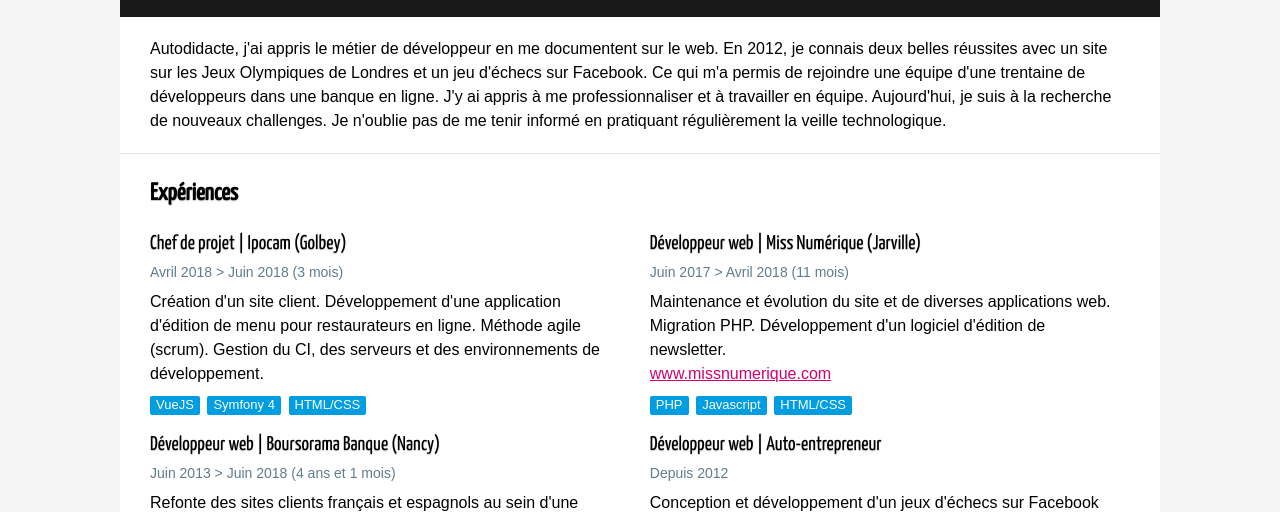
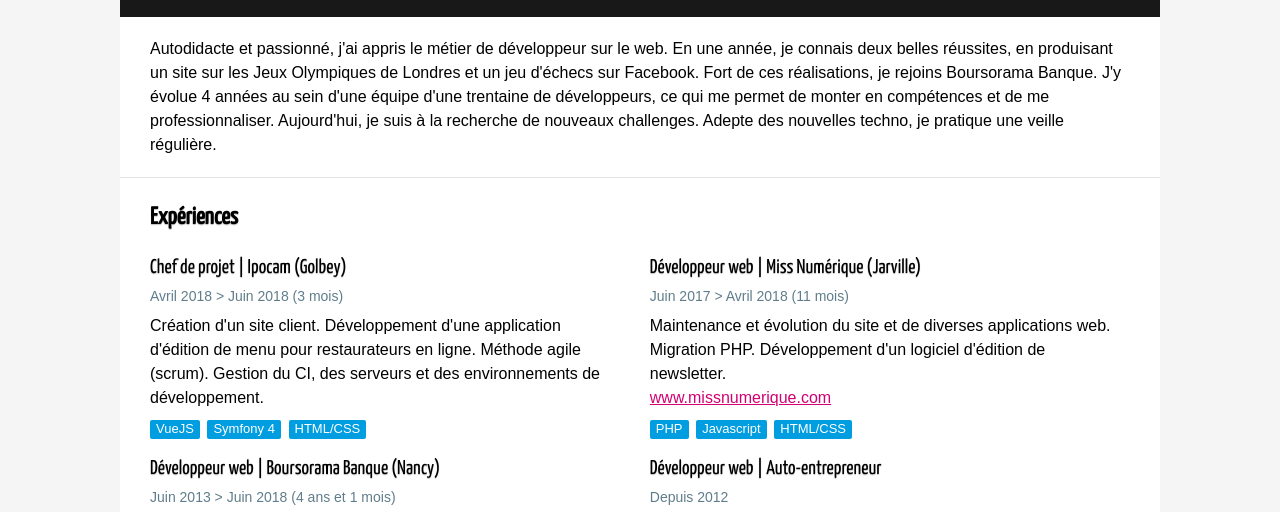
Before and after one commit to mons54/cv, a website: page index.html in a window 1280 px wide. Shown: the part 202-714 px from the top of the page. Drawn offline with nearby package versions, Linux system fonts and the light colour scheme; files whose address does not match are found by name; a web font is replaced by a local one.

Commit message:
Update index.html

```diff
--- a/index.html
+++ b/index.html
@@ -196,9 +196,7 @@
             <h2>Coding, Versioning, Testing, CI, Conception, Modélisation, Méthode Agile</h2>
         </header>
         <section class="summary">
-            <p>
-                Autodidacte, j'ai appris le métier de développeur en me documentent sur le web. En 2012, je connais deux belles réussites avec un site sur les Jeux Olympiques de Londres et un jeu d'échecs sur Facebook. Ce qui m'a permis de rejoindre une équipe d'une trentaine de développeurs dans une banque en ligne. J'y ai appris à me professionnaliser et à travailler en équipe. Aujourd'hui, je suis à la recherche de nouveaux challenges. Je n'oublie pas de me tenir informé en pratiquant régulièrement la veille technologique.</p>
-            </p>
+            <p>Autodidacte et passionné, j'ai appris le métier de développeur sur le web. En une année, je connais deux belles réussites, en produisant un site sur les Jeux Olympiques de Londres et un jeu d'échecs sur Facebook. Fort de ces réalisations, je rejoins Boursorama Banque. J'y évolue 4 années au sein d'une équipe d'une trentaine de développeurs, ce qui me permet de monter en compétences et de me professionnaliser. Aujourd'hui, je suis à la recherche de nouveaux challenges. Adepte des nouvelles techno, je pratique une veille régulière.</p>
         </section>
         <section class="experiences">
             <h2>Expériences</h2>
```
